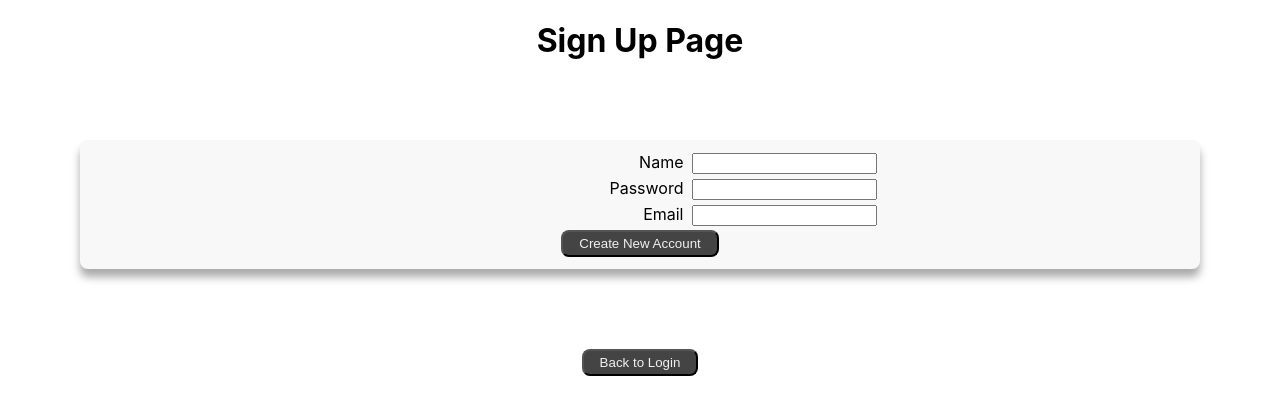
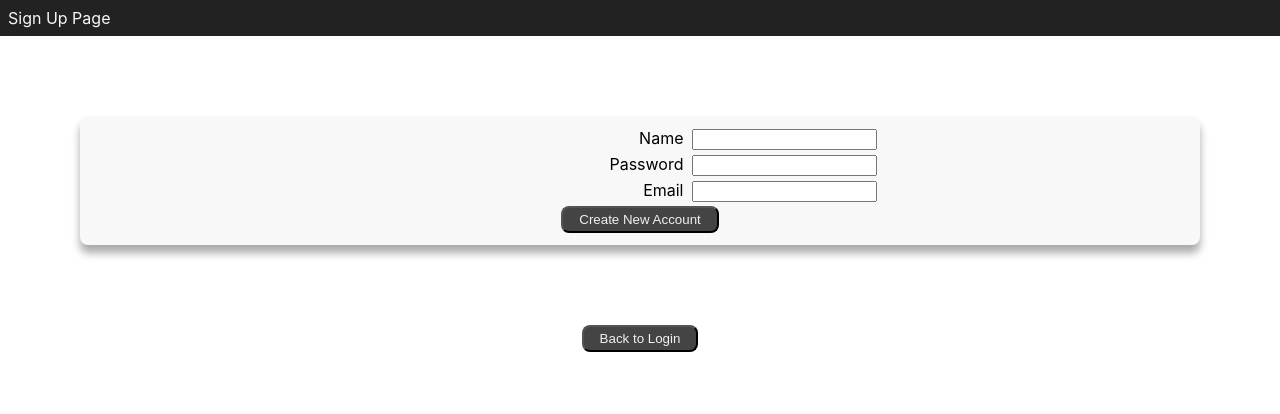
Before and after one commit to MoeMiyata/Rank2-MessageBoard-Frontend, a React app: page /signup in a window 1280 px wide. Shown: the top 414 px of the page. Built offline with nearby package versions, Linux system fonts and the light colour scheme; no server answers.

Commit message:
ユーザ登録（signupページのヘッダー設定）

```diff
--- a/src/components/SignUp.tsx
+++ b/src/components/SignUp.tsx
@@ -1,28 +1,12 @@
 import React from "react";
-import { useState, useContext } from "react";
 import { useNavigate } from "react-router-dom";
 import styled from "styled-components";
-import { UserContext } from "../providers/UserProvider.tsx";
-import { sign_in } from "../api/Auth.tsx";
 
 export default function SignUp() {
   const navigate = useNavigate();
-//   const [userId, setUserId] = useState("");
-//   const [pass, setPass] = useState("");
-//   const { userInfo, setUserInfo } = useContext(UserContext);
 
   const onSignUpClick = async () => {
-    // const ret = await sign_in(userId, pass);
-    // console.log(ret);
-
-    // if (ret && ret.token) {
-    //   console.log(`Sign up success. ${ret.user_id}, ${ret.token}`);
-    //   setUserInfo({
-    //     id: ret.user_id,
-    //     token: ret.token,
-    //   });
-      navigate("/signup");
-    // }
+    navigate("/signup");
   };
 
   return (
@@ -35,34 +19,10 @@ export default function SignUp() {
 }
 
 
-const SSignInFrame = styled.div`
-  background-color: #f8f8f8;
-  margin: 80px;
-  padding-top: 8px;
-  padding-bottom: 8px;
-  border-radius: 8px;
-  box-shadow: 0 8px 8px #aaaaaa;
-`;
-
 const SSignInRow = styled.div`
   dixplay: inline-block;
   margin-top: 4px;
   margin-bottom: 4px;
-`;
-
-const SSignInLabel = styled.span`
-  display: inline-block;
-  width: 25%;
-  vertical-align: top;
-  text-align: right;
-  margin-right: 4px;
-`;
-
-const SSignInInput = styled.span`
-  display: inline-block;
-  width: auto;
-  vertical-align: top;
-  margin-left: 4px;
 `;
 
 const SLoginButton = styled.button`
--- a/src/components/SignUpLayout.tsx
+++ b/src/components/SignUpLayout.tsx
@@ -12,7 +12,9 @@ export default function SignInLayout() {
 
   return (
     <>
-    <h1>Sign Up Page</h1>
+    <SHeader>
+        <SLogo>Sign Up Page</SLogo>
+    </SHeader>
 
     <SSignInFrame>
       <SSignInRow>
@@ -77,6 +79,24 @@ export default function SignInLayout() {
   );
 }
 
+
+const SHeader = styled.div`
+  background-color: #222222;
+  display: flex;
+  flex-direction: row;
+  color: #F8F8F8;
+  padding-left: 8px;
+  padding-right: 8px;
+  height: 100%;
+`
+
+const SLogo = styled.div`
+  padding-top: 8px;
+  padding-bottom: 8px;
+  text-align: center;
+  justyify-content: start;
+`
+
 const SSignInFrame = styled.div`
   background-color: #f8f8f8;
   margin: 80px;
```
